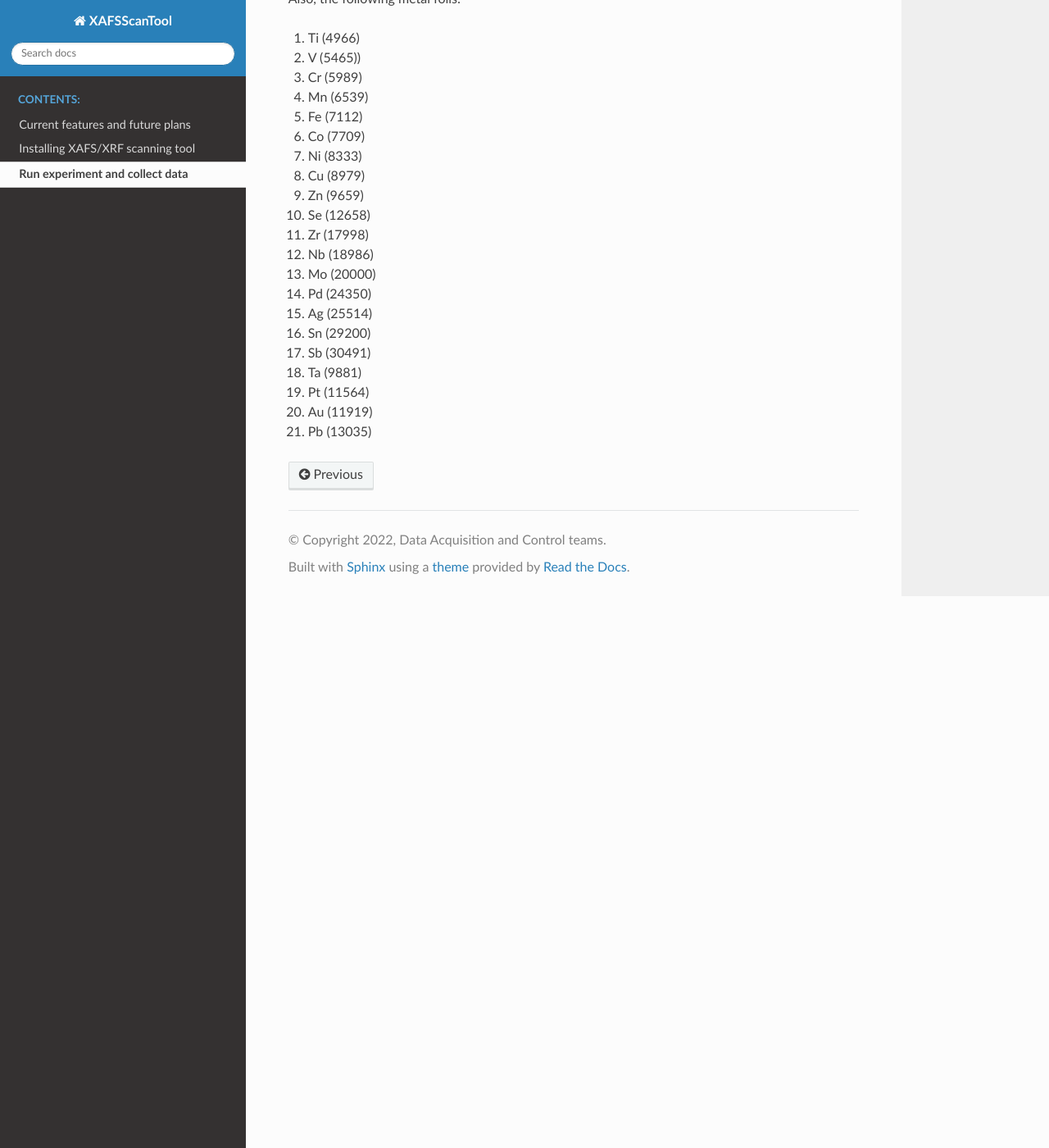
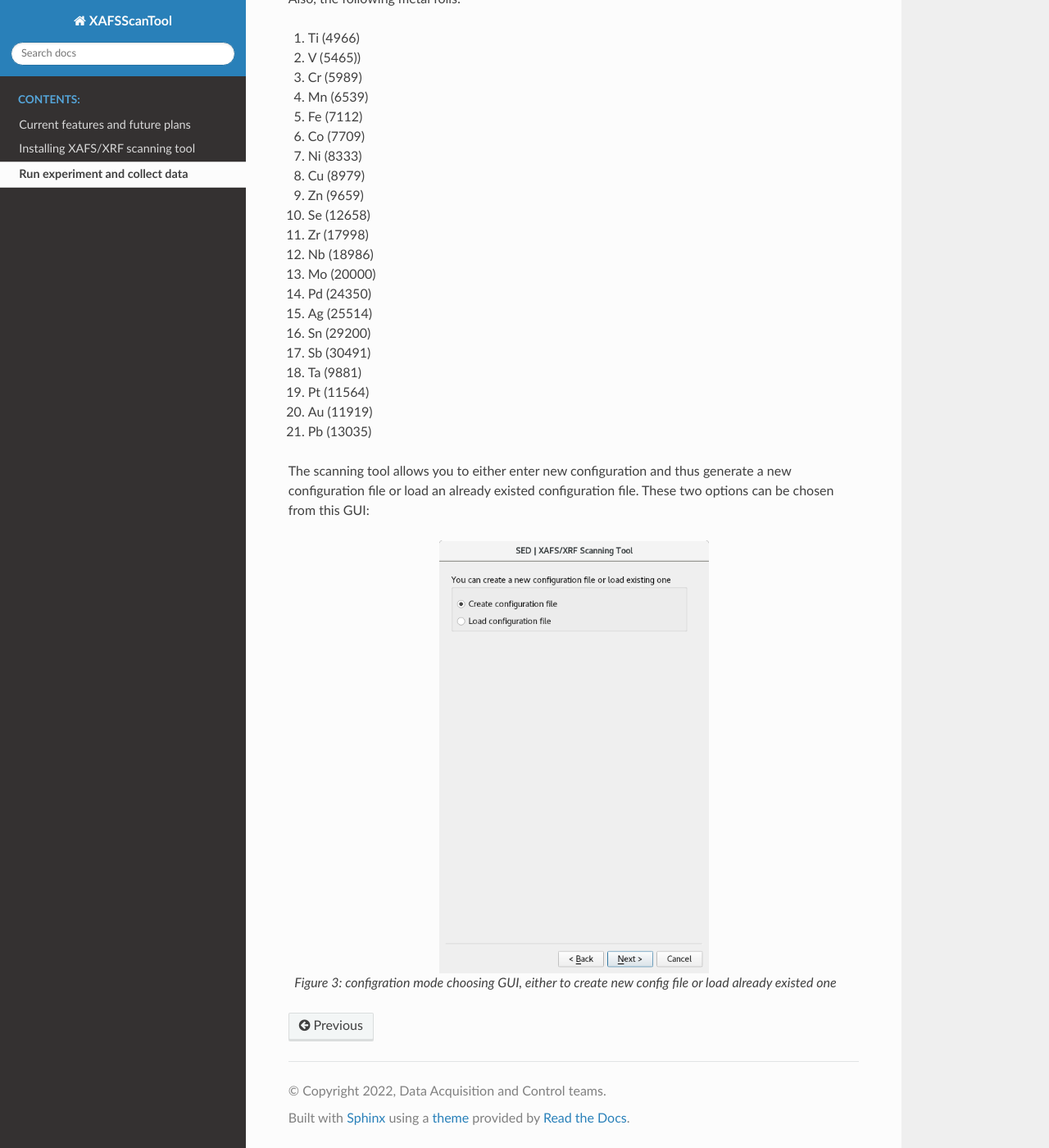
Before and after one commit to SESAME-Synchrotron/XAFSScanTool, a Sphinx documentation site: the page built from docs/source/runScan.rst, in a window 1280 px wide and 1400 px high, scrolled down 3250 px. Shown: the whole window at 82% size. Built offline with Sphinx 7.4.7 and the Read the Docs theme 2.0.0, drawn with Linux system fonts in a browser that asks for light colours.

Commit message:
Update runScan.rst

```diff
--- a/docs/source/runScan.rst
+++ b/docs/source/runScan.rst
@@ -91,3 +91,12 @@ Also, the following metal foils:
 19. Pt (11564)
 20. Au (11919)
 21. Pb (13035)
+
+The scanning tool allows you to either enter new configuration and thus generate a new configuration file or load an already existed configuration file. These two options can be chosen from this GUI:
+
+.. figure:: /images/choseCFG.png
+   :align: center
+   :alt: proposal ID
+   :scale: 70%
+
+   *Figure 3: configration mode choosing GUI, either to create new config file or load already existed one*
```
